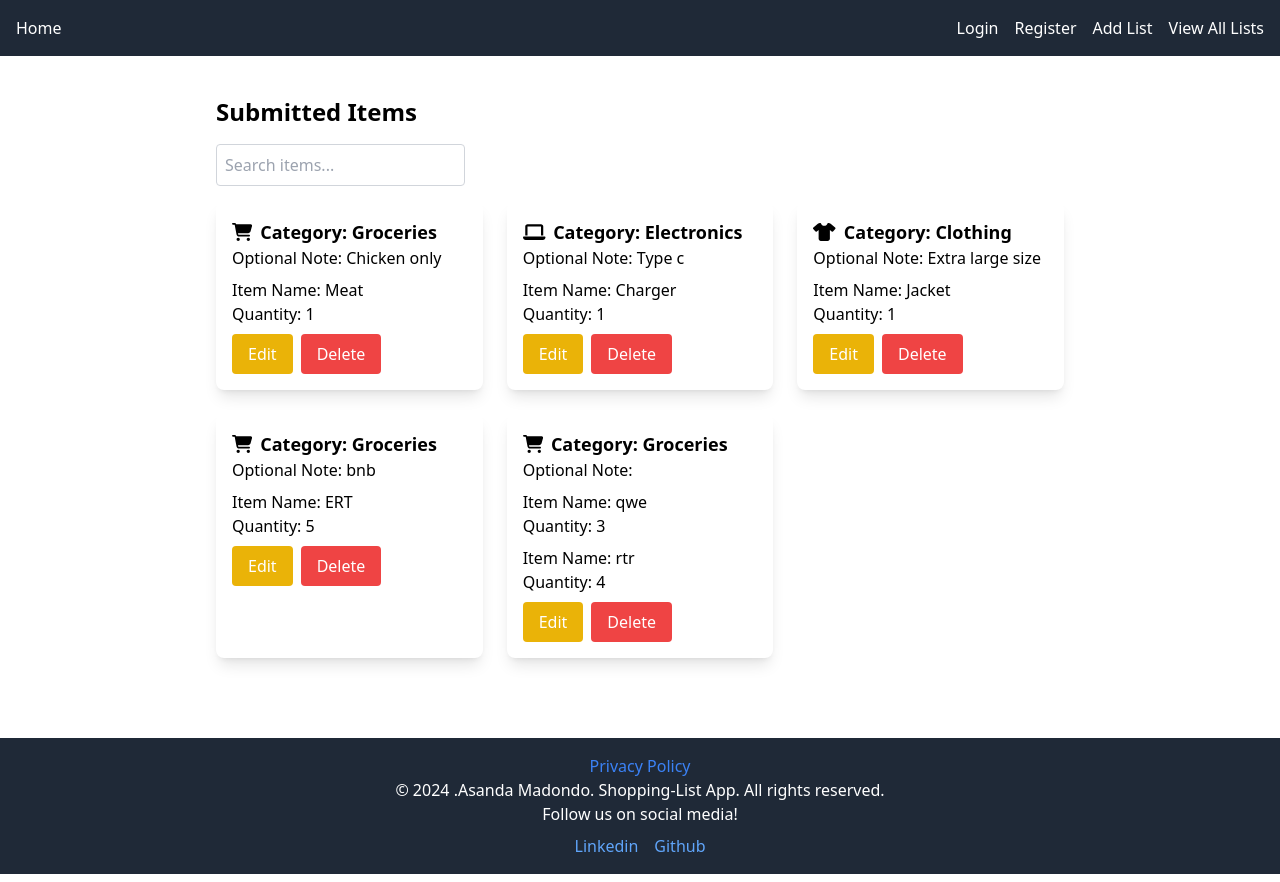
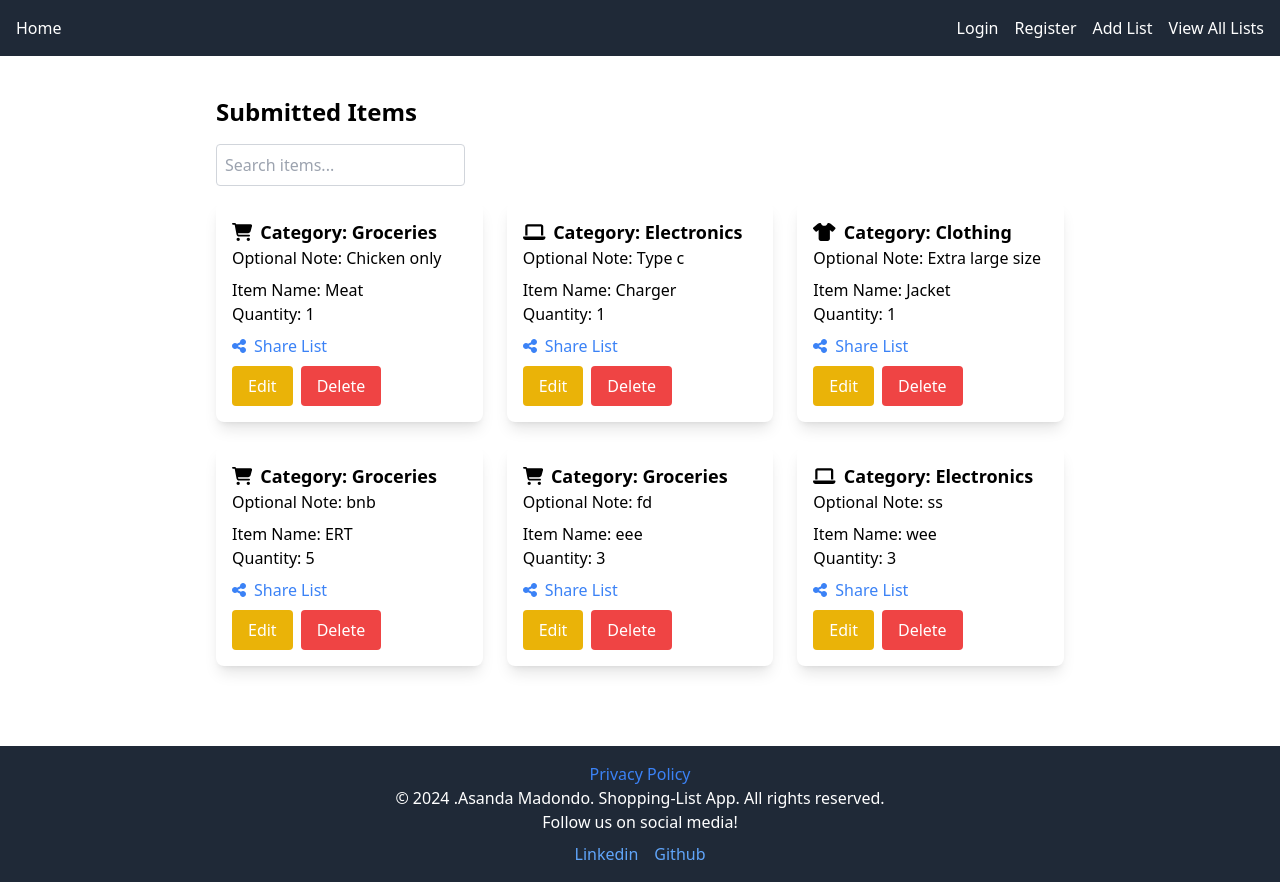
Before and after one commit to Asanda001019/Shopping-List-App, a React (Vite) app: page /all in a window 1280 px wide. Built offline with nearby package versions, Linux system fonts and the light colour scheme; data requests are answered from the project's data file.

Commit message:
Completed Login

```diff
--- a/db.json
+++ b/db.json
@@ -494,19 +494,26 @@
       "optionalNote": "bnb"
     },
     {
-      "id": "24cf",
+      "id": "f9c4",
       "items": [
         {
-          "name": "qwe",
+          "name": "eee",
           "quantity": "3"
-        },
-        {
-          "name": "rtr",
-          "quantity": "4"
         }
       ],
       "category": "groceries",
-      "optionalNote": ""
+      "optionalNote": "fd"
+    },
+    {
+      "id": "b7c9",
+      "items": [
+        {
+          "name": "wee",
+          "quantity": "3"
+        }
+      ],
+      "category": "electronics",
+      "optionalNote": "ss"
     }
   ],
   "categories": [
--- a/package.json
+++ b/package.json
@@ -17,6 +17,7 @@
     "autoprefixer": "^10.4.20",
     "axios": "^1.7.7",
     "json-server": "^1.0.0-beta.3",
+    "jspdf": "^2.5.2",
     "postcss": "^8.4.47",
     "react": "^18.3.1",
     "react-dom": "^18.3.1",
--- a/src/App.jsx
+++ b/src/App.jsx
@@ -9,6 +9,7 @@ import ViewAllLists from './pages/ViewAllLists';
 // import ViewCategory from './pages/ViewCategory';
 import { AuthProvider } from './pages/AuthContext';
 import PrivacyPolicy from './components/PrivacyPolicy';
+import NoPage from './components/NoPage';
 
 const App = () => {
   return (
@@ -29,6 +30,7 @@ const App = () => {
             <Route path="/add" element={<AddList />} />
             <Route path="/all" element={<ViewAllLists />} />
             {/* <Route path="/category/:category" element={<ViewCategory />} /> */}
+            <Route path="*" element={<NoPage />} />
           </Routes>
         </main>
 
--- /dev/null
+++ b/src/components/NoPage.jsx
@@ -0,0 +1,17 @@
+// src/components/NoPage.js
+import React from 'react';
+import { Link } from 'react-router-dom';
+
+const NoPage = () => {
+  return (
+    <div className="flex flex-col items-center justify-center h-screen bg-gray-100">
+      <h1 className="text-4xl font-bold mb-4">404 - Page Not Found</h1>
+      <p className="mb-4">Sorry, the page you are looking for does not exist.</p>
+      <Link to="/" className="text-blue-500 hover:underline">
+        Go back to Home
+      </Link>
+    </div>
+  );
+};
+
+export default NoPage;
--- a/src/pages/AddList.jsx
+++ b/src/pages/AddList.jsx
@@ -62,7 +62,12 @@ const AddList = () => {
       setItems([{ name: '', quantity: '' }]);
       setCategory('');
       setOptionalNote('');
-      navigate('/all'); // Redirect after successful submission
+
+      // Show alert before navigating
+      window.alert('Your list has been successfully submitted!');
+
+      // Redirect after successful submission
+      navigate('/all');
     } catch (error) {
       setError('Error: ' + error.message);
     } finally {
--- a/src/pages/ViewAllLists.jsx
+++ b/src/pages/ViewAllLists.jsx
@@ -1,8 +1,9 @@
 import React, { useEffect, useState } from 'react';
 import { FontAwesomeIcon } from '@fortawesome/react-fontawesome';
-import { faShoppingCart, faLaptop, faTshirt } from '@fortawesome/free-solid-svg-icons';
+import { faShoppingCart, faLaptop, faTshirt, faShareAlt } from '@fortawesome/free-solid-svg-icons';
 import { useDispatch, useSelector } from 'react-redux';
 import { fetchLists, deleteList, updateList } from '../features/listSlice';
+import jsPDF from 'jspdf'; // Import jsPDF
 
 const categoryIcons = {
   groceries: faShoppingCart,
@@ -38,8 +39,6 @@ const ViewAllList = () => {
   const handleEdit = async (e) => {
     e.preventDefault();
     if (!editItem) return;
-
-
     dispatch(updateList(editItem));
     closeEditModal();
   };
@@ -47,6 +46,27 @@ const ViewAllList = () => {
   const filteredItems = items.filter((item) =>
     item.category && item.category.toLowerCase().includes(searchQuery.toLowerCase())
   );
+
+  const generatePDF = (list) => {
+    const doc = new jsPDF();
+    doc.setFontSize(20);
+    doc.text("List of Items", 20, 20);
+    doc.setFontSize(12);
+
+    let y = 30; // Start y position for item listing
+    doc.setFontSize(14);
+    doc.text(`Category: ${list.category.charAt(0).toUpperCase() + list.category.slice(1)}`, 20, y);
+    y += 10;
+
+    list.items.forEach((item) => {
+      doc.setFontSize(12);
+      doc.text(`Item Name: ${item.name}, Quantity: ${item.quantity}`, 20, y);
+      y += 8;
+    });
+
+    doc.text(`Optional Note: ${list.optionalNote}`, 20, y);
+    doc.save(`${list.category}.pdf`); // Save as category name
+  };
 
   if (!items.length) {
     return <div>Loading...</div>;
@@ -77,6 +97,15 @@ const ViewAllList = () => {
                 <p>Quantity: {item.quantity}</p>
               </div>
             ))}
+
+            {/* Share icon that generates a PDF when clicked */}
+            <button
+              onClick={() => generatePDF(list)}
+              className="mt-2 text-blue-500 hover:underline flex items-center"
+            >
+              <FontAwesomeIcon icon={faShareAlt} className="mr-2" />
+              Share List
+            </button>
 
             <button
               onClick={() => openEditModal(list)}
```
Also changed, not shown: 1 other file (tests, documents, lock files or other folders).
